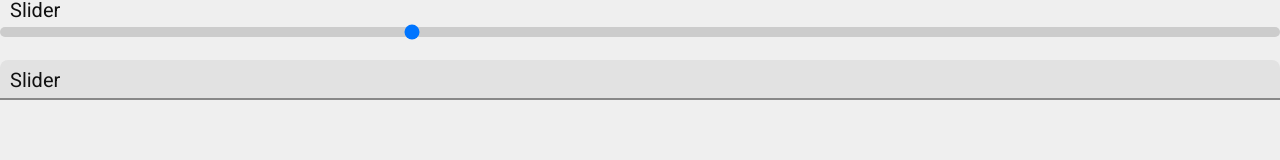
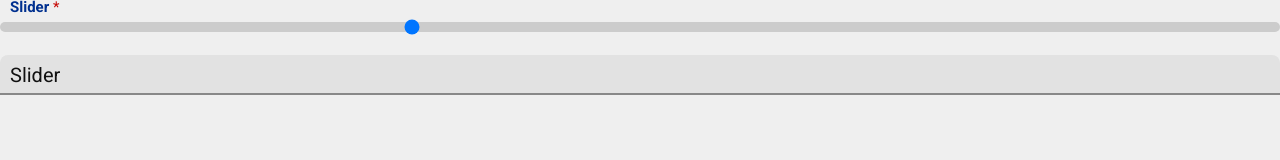
Before and after one commit to 57wng/componentLibrary, a React (Create React App) app: page / in a window 1280 px wide. Shown: the top 160 px of the page. Built offline with nearby package versions, Linux system fonts and the light colour scheme.

Commit message:
added to npm

```diff
--- a/package.json
+++ b/package.json
@@ -1,6 +1,6 @@
 {
   "name": "57wng",
-  "version": "0.1.261",
+  "version": "0.1.27",
   "private": false,
   "repository": {
     "type": "git",
--- a/src/App.js
+++ b/src/App.js
@@ -13,6 +13,7 @@ const App = () => {
             value={state}
             onChange={(e) => setState(e.target.value)}
             step={4}
+            required={true}
             min={0}
             max={100}
         />
--- a/src/Components/Slider.js
+++ b/src/Components/Slider.js
@@ -1,14 +1,15 @@
 import React from 'react';
 
-const Slider = ({defaultValue, value, onChange, step, min, max, label, size, customClass}) => {
+const Slider = ({defaultValue, value, onChange, step, min, max, label, required, size, customClass}) => {
 
     return (
         <div className={`slider-container vertical ${
             customClass === undefined ? '' : customClass
         }`} data-test={"slider-component"}>
-            <p>{label}</p>
+            <p>{label} <span>{required !== undefined && required === true ? "*" : ""}</span></p>
             <input
                 className={`slider ${size}`}
+                required={required !== undefined ? required : false}
                 data-test={"slider-input-component"}
                 type="range"
                 min={min === undefined ? 0 : min}
--- a/src/Style/Components/slider.scss
+++ b/src/Style/Components/slider.scss
@@ -4,6 +4,12 @@
 
   p {
     margin-left: 10px;
+    color: $primary;
+    font-weight: 700;
+    font-size: .75rem;
+    span {
+      color: $danger;
+    }
   }
 
   input {
```
Also changed, not shown: 7 other files (tests, documents, lock files or other folders).
